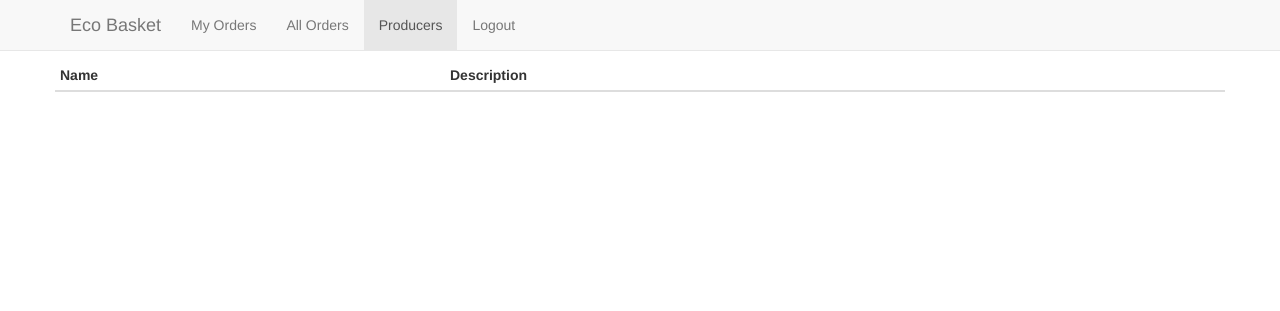
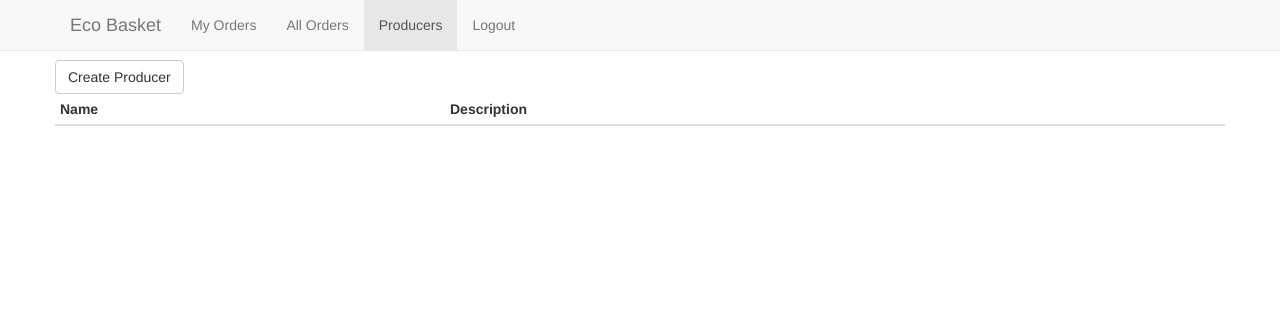
Before and after one commit to sandervalcke/eco-basket, a Flask app: page /producers in a window 1280 px wide. Shown: the top 311 px of the page. Run offline with Flask 2, Linux system fonts and the light colour scheme; the visitor is signed in with stand-in values (Sample User, id 1); data that the repository does not hold is empty; parts of the project's set-up code (start-up, migrations or seed data) failed here and were passed over; some libraries are stand-ins or nearby versions.

Commit message:
Create producer

```diff
--- a/bread/forms.py
+++ b/bread/forms.py
@@ -24,3 +24,9 @@
     description = TextAreaField('Description:')
     price = FloatField('Price:')
     submit = SubmitField('Save')
+
+
+class CreateProducerForm(Form):
+    name = StringField('Name:')
+    description = TextAreaField('Description:')
+    submit = SubmitField('Save')
--- a/bread/templates/producers.html
+++ b/bread/templates/producers.html
@@ -4,6 +4,9 @@
 {% set active_page = "producers" %}
 
 {% block content %}
+<div class="row">
+<a href="{{ url_for('producer_new') }}" class="btn btn-default" role="button">Create Producer</a>
+</div>
 <div class="row">
 <div class="table-responsive">
   <table class="table table-condensed">
--- a/bread/views.py
+++ b/bread/views.py
@@ -6,7 +6,8 @@
 
 from bread.application import app, db
 from bread import database
-from bread.forms import AddOrderItemForm, CreateOrderForm, CreateItemForm
+from bread.forms import (AddOrderItemForm, CreateOrderForm, CreateItemForm,
+                         CreateProducerForm)
 
 
 @app.context_processor
@@ -259,6 +260,21 @@
                            form=form,
                            producer=producer)
 
+
+@app.route('/producers/new', methods=['GET', 'POST'])
+def producer_new():
+    form = CreateProducerForm()
+
+    if form.validate_on_submit():
+        producer = database.DbProducer(name=form.name.data,
+                                       description=form.description.data)
+        db.session.add(producer)
+        db.session.commit()
+        return redirect(url_for('producers'))
+
+    return render_template('producer_create.html',
+                           form=form)
+
 # @app.route('/test')
 # def test():
 #     return render_template('test.html')
```
Also changed, not shown: bread/templates/producer_create.html (added, +18 -0 lines).
